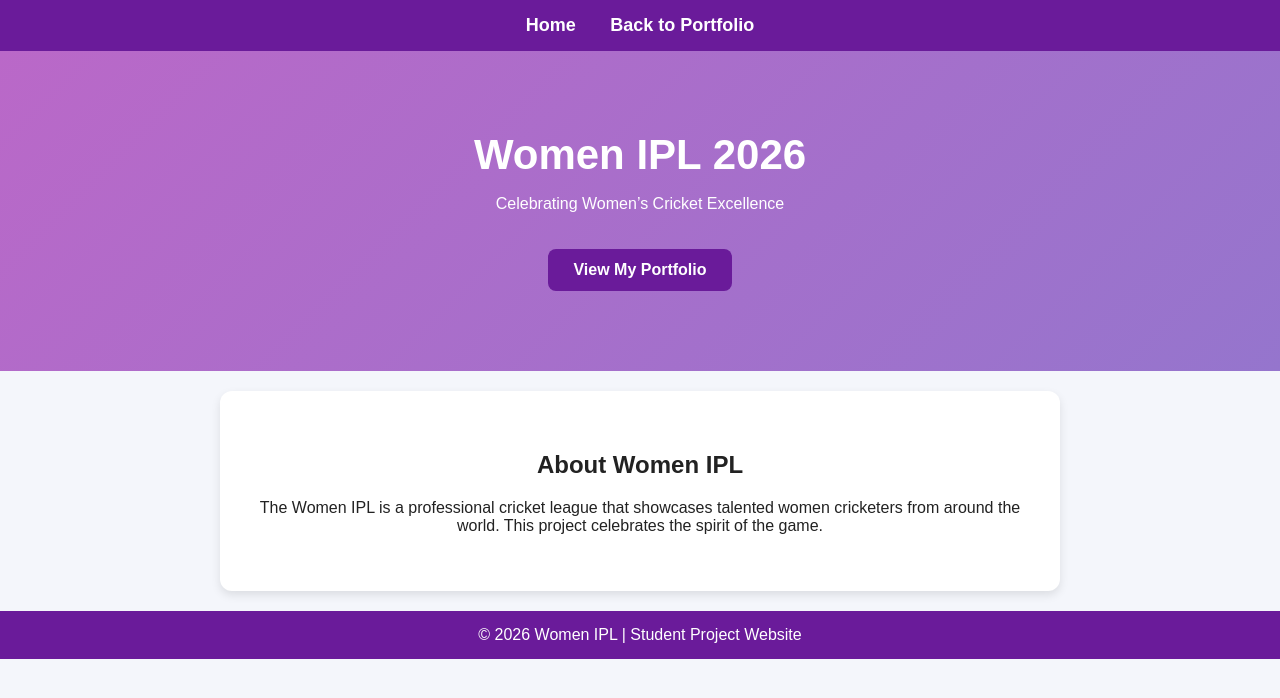
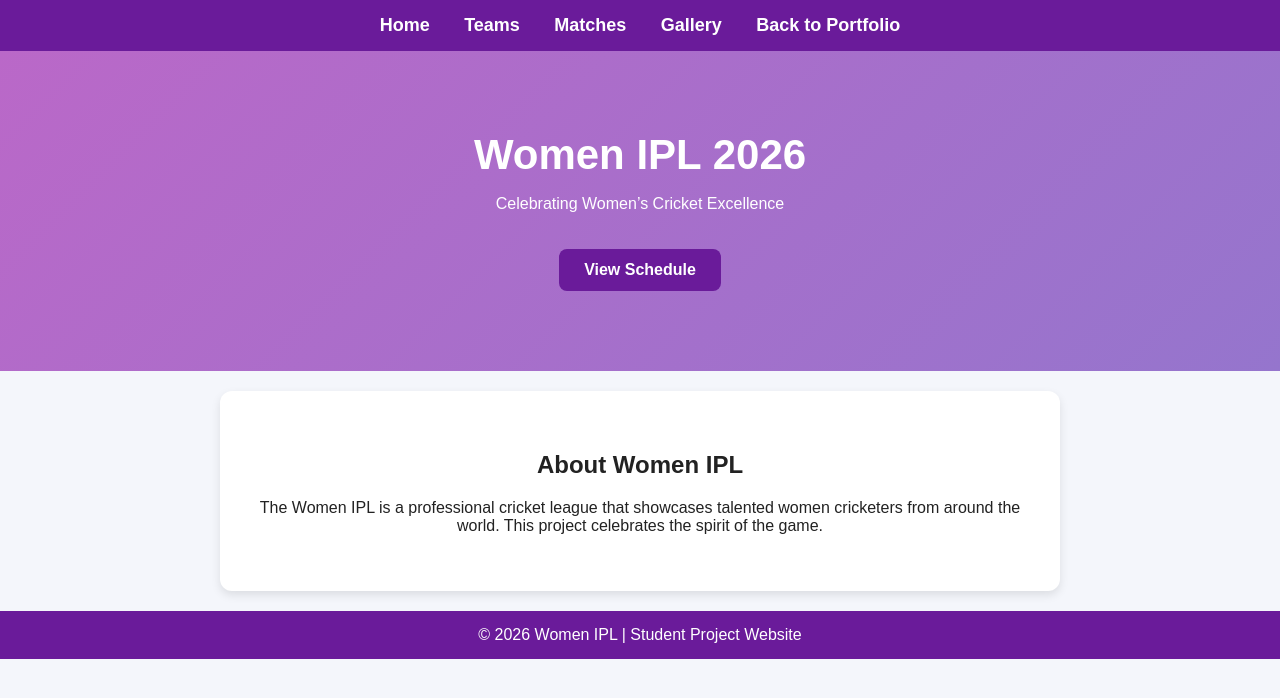
Before and after one commit to tejasriyadav2007-gif/wplproject, a plain HTML site: page index.html in a window 1280 px wide. Drawn offline with Linux system fonts and the light colour scheme.

Commit message:
index.html

```diff
--- a/index.html
+++ b/index.html
@@ -3,65 +3,26 @@
 <head>
   <meta charset="UTF-8">
   <meta name="viewport" content="width=device-width, initial-scale=1.0">
-  <title>Women IPL Website</title>
+  <title>Women IPL 2026</title>
   <style>
-    /* This replaces your body.css file for now */
-    body {
-      margin: 0;
-      font-family: Arial, Helvetica, sans-serif;
-      background: #f4f6fb;
-      text-align: center;
-      color:#222;
-    }
-    nav {
-      background: #6a1b9a;
-      padding: 15px;
-      text-align: center;
-    }
-    nav a {
-      color: white;
-      text-decoration: none;
-      margin: 0 15px;
-      font-weight: bold;
-      font-size: 18px;
-    }
-    header {
-      padding: 80px 20px;
-      background: linear-gradient(135deg, #ba68c8, #9575cd);
-      color: white;
-    }
+    body { margin: 0; font-family: Arial, sans-serif; background: #f4f6fb; text-align: center; color:#222; }
+    nav { background: #6a1b9a; padding: 15px; text-align: center; }
+    nav a { color: white; text-decoration: none; margin: 0 15px; font-weight: bold; font-size: 18px; }
+    header { padding: 80px 20px; background: linear-gradient(135deg, #ba68c8, #9575cd); color: white; }
     header h1 { font-size: 42px; margin: 0; }
     .hero-content { max-width: 600px; margin: 0 auto; }
-    .about {
-      padding: 40px 20px;
-      background: white;
-      margin: 20px auto;
-      max-width: 800px;
-      border-radius: 12px;
-      box-shadow: 0 4px 10px rgba(0,0,0,0.1);
-    }
-    .btn {
-      display: inline-block;
-      margin-top: 20px;
-      padding: 12px 25px;
-      background: #6a1b9a;
-      color: white;
-      border-radius: 8px;
-      text-decoration: none;
-      font-weight: bold;
-    }
-    footer {
-      background: #6a1b9a;
-      color: white;
-      padding: 15px;
-      margin-top: 20px;
-    }
+    .about { padding: 40px 20px; background: white; margin: 20px auto; max-width: 800px; border-radius: 12px; box-shadow: 0 4px 10px rgba(0,0,0,0.1); }
+    .btn { display: inline-block; margin-top: 20px; padding: 12px 25px; background: #6a1b9a; color: white; border-radius: 8px; text-decoration: none; font-weight: bold; }
+    footer { background: #6a1b9a; color: white; padding: 15px; margin-top: 20px; }
   </style>
 </head>
 <body>
 
 <nav>
   <a href="index.html">Home</a>
+  <a href="teams.html">Teams</a>
+  <a href="matches.html">Matches</a>
+  <a href="gallery.html">Gallery</a>
   <a href="https://tejasriyadav2007-gif.github.io/my-portfolio-hub/">Back to Portfolio</a>
 </nav>
 
@@ -69,21 +30,15 @@
   <div class="hero-content">
     <h1>Women IPL 2026</h1>
     <p>Celebrating Women’s Cricket Excellence</p>
-    <a href="https://tejasriyadav2007-gif.github.io/my-portfolio-hub/" class="btn">View My Portfolio</a>
+    <a href="matches.html" class="btn">View Schedule</a>
   </div>
 </header>
 
 <section class="about">
   <h2>About Women IPL</h2>
-  <p>
-    The Women IPL is a professional cricket league that showcases
-    talented women cricketers from around the world. This project celebrates the spirit of the game.
-  </p>
+  <p>The Women IPL is a professional cricket league that showcases talented women cricketers from around the world. This project celebrates the spirit of the game.</p>
 </section>
 
-<footer>
-  © 2026 Women IPL | Student Project Website
-</footer>
-
+<footer>© 2026 Women IPL | Student Project Website</footer>
 </body>
 </html>
```
